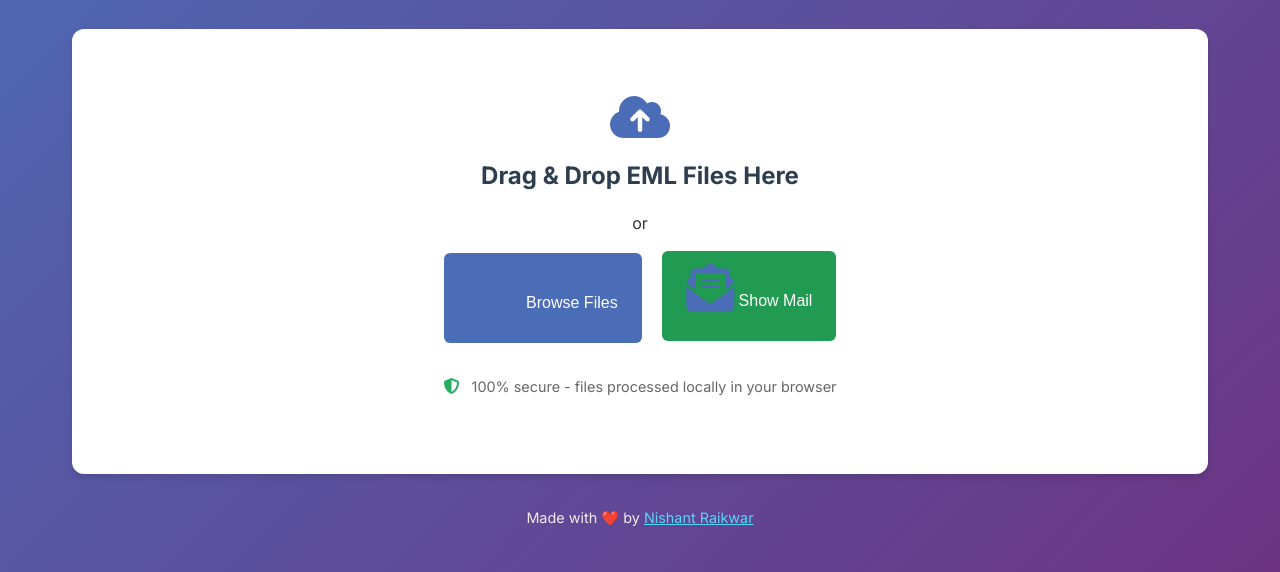
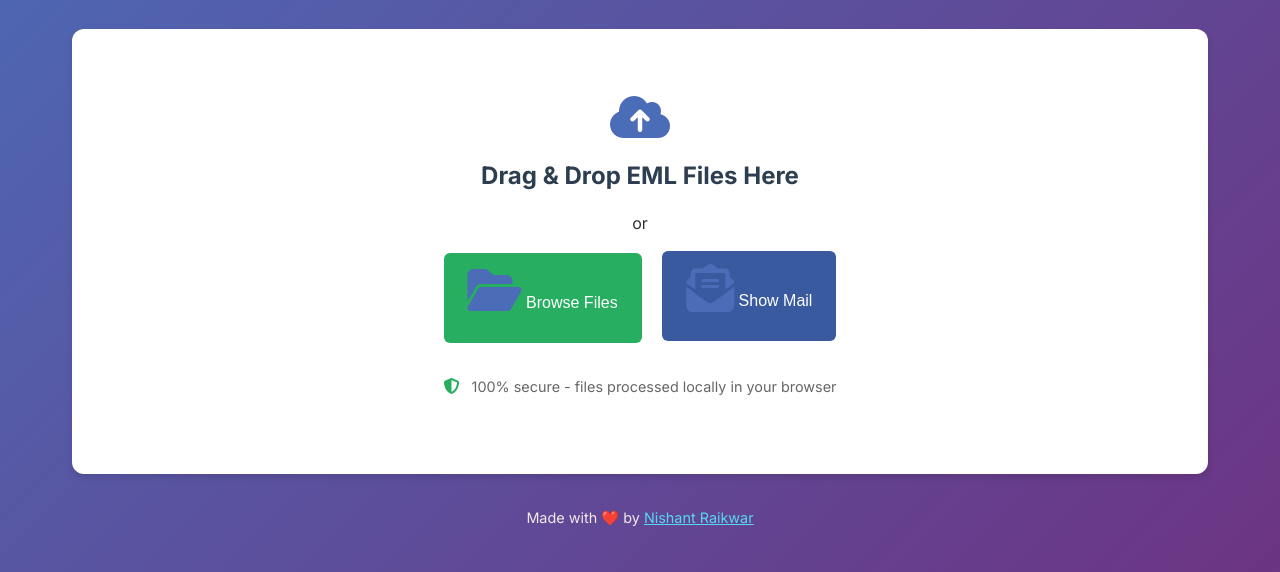
Before and after one commit to nishantxcode/online-eml-viewer, a plain HTML site: page index.html in a window 1280 px wide. In both pictures the pointer is over the button "Show Mail". Shown: the part 228-800 px from the top of the page. Drawn offline with Linux system fonts and the light colour scheme.

Commit message:
Fixed colours of Buttons

```diff
--- a/styles.css
+++ b/styles.css
@@ -77,7 +77,7 @@ body {
 }
 
 .browse-button {
-    background: #4b6cb7;
+    background: #27ae60;
     color: white;
     border: none;
     padding: 0.8rem 1.5rem;
@@ -128,7 +128,7 @@ body {
 }
 
 .show-mail-button:hover {
-    background: #219a52;
+    background: #3a5a9f;
     transform: translateY(-2px);
 }
 
```
